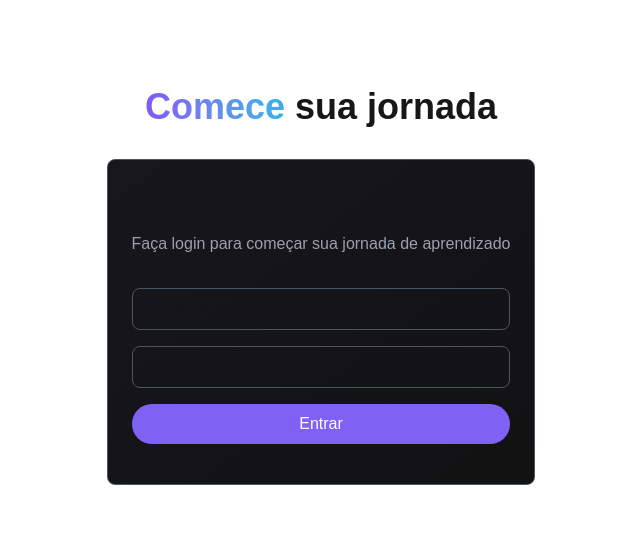
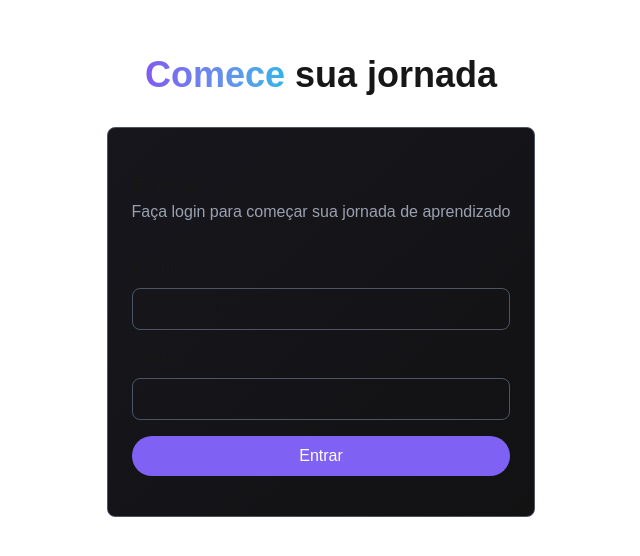
Before and after one commit to ViniNathan/glossary-app, a Next.js app in the folder frontend/: page /login in a window 1280 px wide. Shown: the part 114-670 px from the top of the page, without its empty margins (319-959 px from the left). Built offline with nearby package versions, Linux system fonts and the light colour scheme.

Commit message:
style: add labels for email and password inputs in login form

```diff
--- a/frontend/src/app/(public)/login/page.tsx
+++ b/frontend/src/app/(public)/login/page.tsx
@@ -13,11 +13,13 @@ function LoginPage() {
         <p className="text-md text-gray-400">Faça login para começar sua jornada de aprendizado</p>
 
         <form className="flex flex-col gap-4 mt-8">
+          <label htmlFor="email" className="text-md font-semibold mb-[-0.5rem]">Email</label>
           <input
             type="email"
             placeholder="seu@email.com"
             className="border border-gray-600 rounded-lg p-2 bg-transparent"
           />
+          <label htmlFor="password" className="text-md font-semibold mb-[-0.5rem]">Senha</label>
           <input
             type="password"
             placeholder="********"
```
